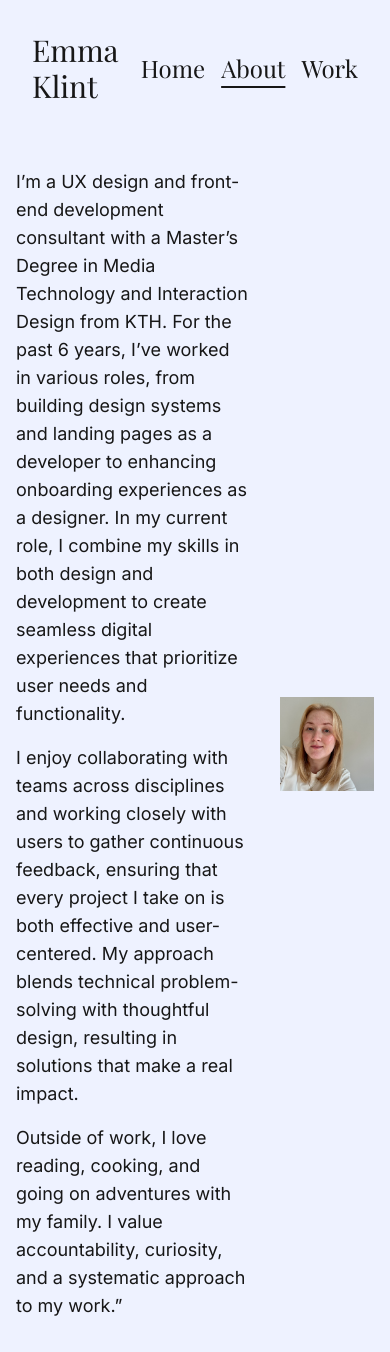
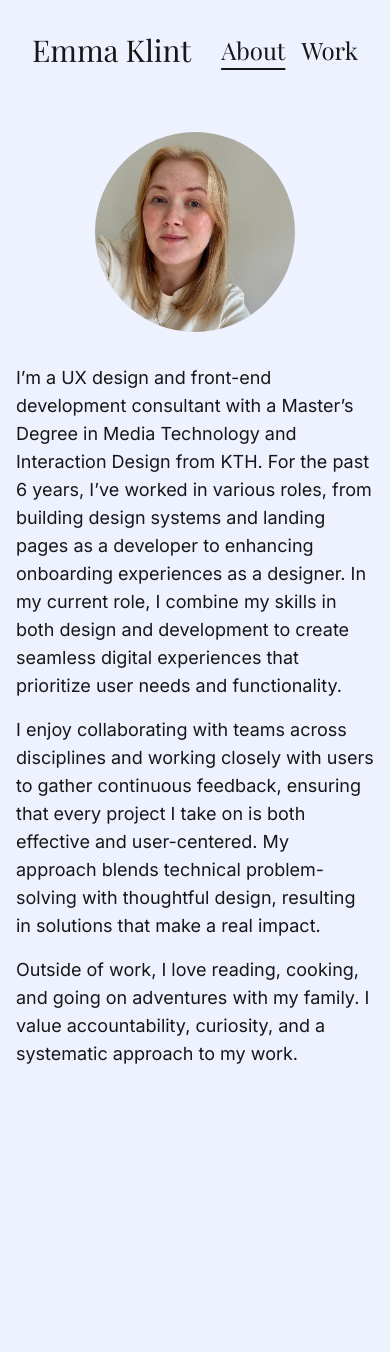
Before and after one commit to emmaklint/portfolio, a Next.js app: page /about in a window 390 px wide. After the commit the page ends 1100 px from the top, so only its background shows below. Built offline with nearby package versions, Linux system fonts and the light colour scheme; a web font is replaced by a local one.

Commit message:
Responsive font size on home page

```diff
--- a/src/app/about/page.js
+++ b/src/app/about/page.js
@@ -3,38 +3,37 @@ import Image from "next/image";
 export default function About() {
   return (
     <>
-      <section className="flex items-center justify-between">
-        <div>
+      <section className="flex flex-col items-center justify-between">
+        <div className="mb-8">
+          <Image
+            src="/emma.jpeg"
+            alt="Description of my image"
+            width={200}
+            height={200}
+            className="rounded-full"
+          />
+        </div>
         <p className="text-lg mb-4 max-w-prose">
           I’m a UX design and front-end development consultant with a Master’s
           Degree in Media Technology and Interaction Design from KTH. For the
           past 6 years, I’ve worked in various roles, from building design
           systems and landing pages as a developer to enhancing onboarding
-            experiences as a designer. In my current role, I combine my skills
-            in both design and development to create seamless digital
-            experiences that prioritize user needs and functionality.
+          experiences as a designer. In my current role, I combine my skills in
+          both design and development to create seamless digital experiences
+          that prioritize user needs and functionality.
         </p>
         <p className="text-lg mb-4 max-w-prose">
           I enjoy collaborating with teams across disciplines and working
-            closely with users to gather continuous feedback, ensuring that
-            every project I take on is both effective and user-centered. My
-            approach blends technical problem-solving with thoughtful design,
-            resulting in solutions that make a real impact.
+          closely with users to gather continuous feedback, ensuring that every
+          project I take on is both effective and user-centered. My approach
+          blends technical problem-solving with thoughtful design, resulting in
+          solutions that make a real impact.
         </p>
         <p className="text-lg max-w-prose">
-            Outside of work, I love reading, cooking, and going on adventures
-            with my family. I value accountability, curiosity, and a systematic
-            approach to my work.”
+          Outside of work, I love reading, cooking, and going on adventures with
+          my family. I value accountability, curiosity, and a systematic
+          approach to my work.
         </p>
-        </div>
-        <div className="pl-8">
-          <Image
-            src="/emma.jpeg"
-            alt="Description of my image"
-            width={300}
-            height={300}
-          />
-        </div>
       </section>
     </>
   );
--- a/src/app/page.js
+++ b/src/app/page.js
@@ -1,7 +1,7 @@
 export default function Home() {
   return (
-    <section className="">
-      <p className="font-serif text-5xl mb-8 max-w-prose text-center leading-relaxed	">
+    <section>
+      <p className="font-serif text-3xl/relaxed  md:text-4xl/relaxed  lg:text-5xl/relaxed mb-8 max-w-prose text-center ">
         I&apos;m a developer and designer who enjoys creating user-centered
         digital experiences that combine thoughtful design with functional code.
       </p>
--- a/src/components/Navbar.js
+++ b/src/components/Navbar.js
@@ -27,9 +27,6 @@ const Navbar = () => {
         </Link>
         <ul className="flex space-x-4">
           <li>
-            <NavLink href="/">Home</NavLink>
-          </li>
-          <li>
             <NavLink href="/about">About</NavLink>
           </li>
           <li>
```
Lines whose indentation alone changed are shown as unchanged.
